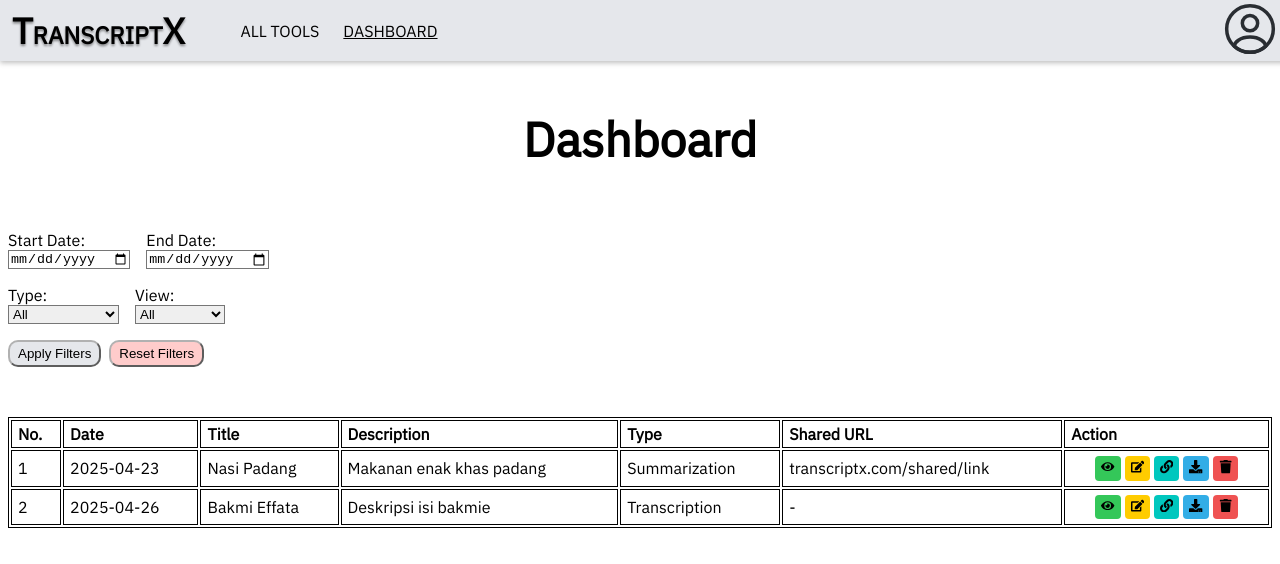
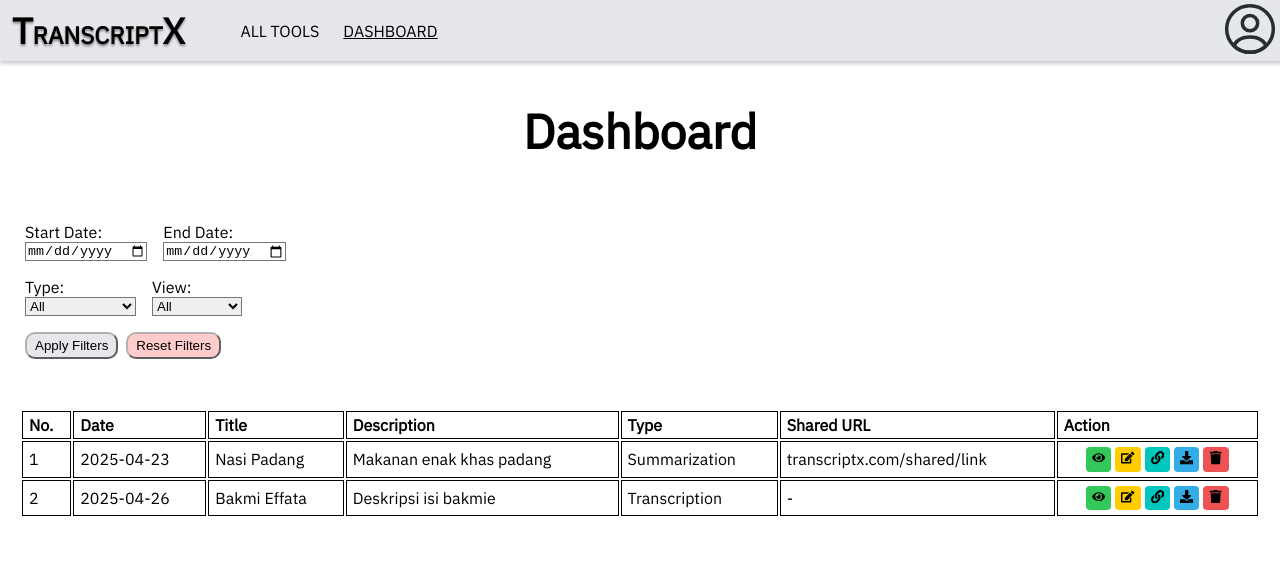
Before and after one commit to TranscriptX/FE, a React (Vite) app: page /Dashboard in a window 1280 px wide. Shown: the top 564 px of the page. Built offline with nearby package versions, Linux system fonts and the light colour scheme; no server answers.

Commit message:
Update UI of Dashboard

```diff
--- a/src/index.css
+++ b/src/index.css
@@ -5,6 +5,7 @@
 @layer base {
 	body {
 		font-family: 'IBM Plex Sans';
+        margin: 0;
 	}
 
     input[type="file"]::-webkit-file-upload-button {
--- a/src/pages/Dashboard/Dashboard.tsx
+++ b/src/pages/Dashboard/Dashboard.tsx
@@ -202,7 +202,7 @@ const Dashboard = () => {
         <h1 className="text-[48px] text-center font-bold text-center mb-[60px] mt-[100px]">Dashboard</h1>
         <div className="bg-white w-full max-w-[2000px]">
           {/* Filter Section */}
-          <div className="flex flex-col justify-between mb-[50px] gap-[16px]">
+          <div className="flex flex-col justify-between mb-[50px] gap-[16px] pl-[25px]">
             <div className="flex flex-row gap-[16px]">
               <div className="flex flex-col items-start gap-2">
                 <label className="font-semibold">Start Date:</label>
@@ -270,7 +270,7 @@ const Dashboard = () => {
 
           {/* Table */}
           <div className="overflow-x-auto">
-            <table className="min-w-full text-sm text-left border border-black table-fixed">
+            <table className="min-w-screen max-w-screen px-[20px] text-sm text-left border-black table-fixed">
               <thead>
                 <tr>
                   <th className={styleTable}>No.</th>
```
